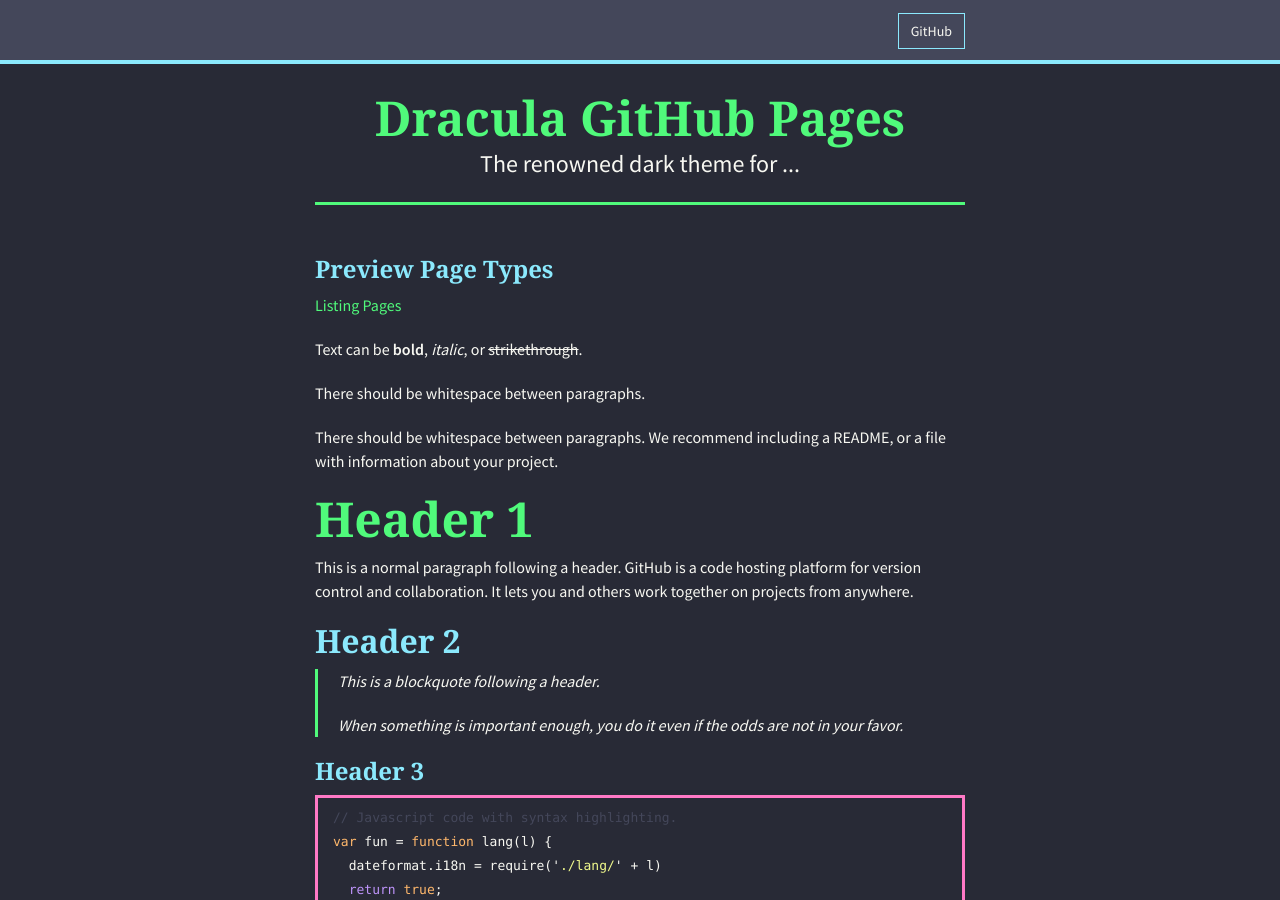
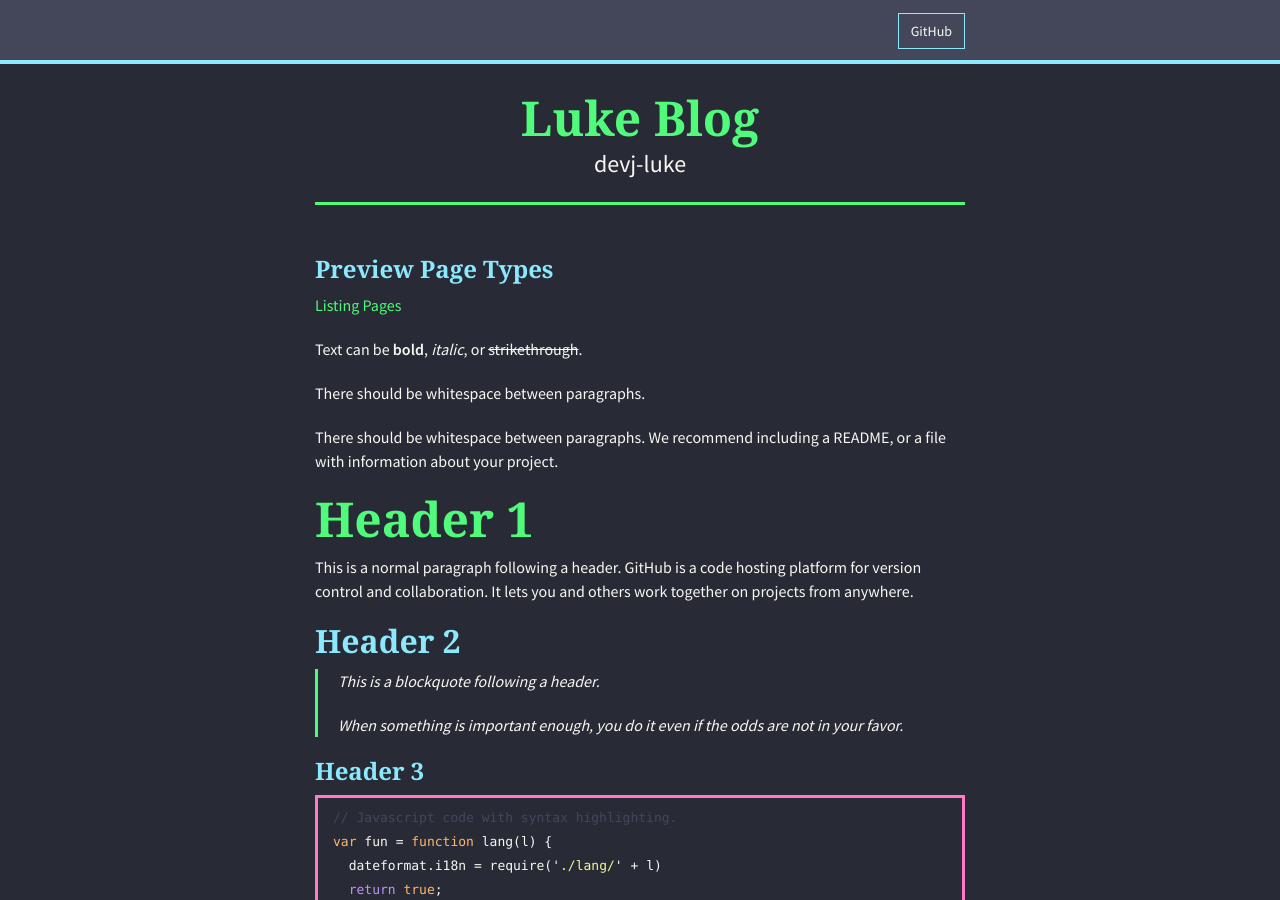
Before and after one commit to devj-luke/devj-luke.github.io, a Jekyll site: the page built from index.md, in a window 1280 px wide and 900 px high. Built offline with Jekyll 4.4.1, drawn with Linux system fonts in a browser that asks for light colours; nearby versions of some CDN libraries.

Commit message:
내 정보로 수정

```diff
--- a/_config.yml
+++ b/_config.yml
@@ -1,19 +1,19 @@
 # SEO Values
-title: Dracula GitHub Pages
-tagline: The renowned dark theme for ...
-description: The renowned dark theme for ...
+title: Luke Blog
+tagline: devj-luke
+description: devj-luke
 url: https://devj-luke.github.io/
-twitter: https://twitter.com/zenorocha
-logo: https://draculatheme.com/static/icons/pack-1/045-dracula.svg
+twitter: https://twitter.com/devj_luke
+logo: https://twitter.com/devj_luke/photo
 
 # Google Analytics ID
 google_analytics:
 
 # GitHub Values
 github:
-  owner_name: Dracula
-  owner_url: https://github.com/dracula
-  repository_url: https://github.com/dracula/gh-pages
+  owner_name: luke
+  owner_url: https://devj-luke.github.io/
+  repository_url: https://github.com/devj-luke
 
 show_downloads: true
 show_header: true
```
